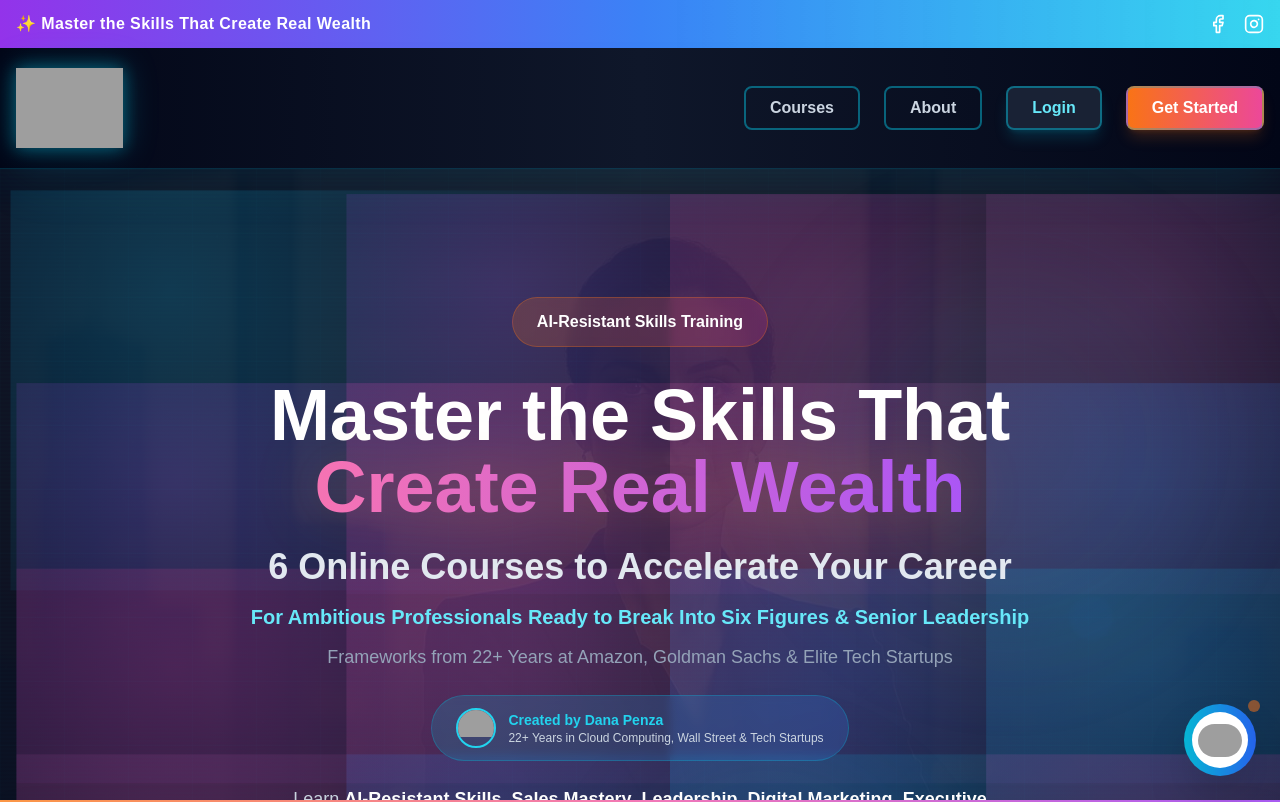
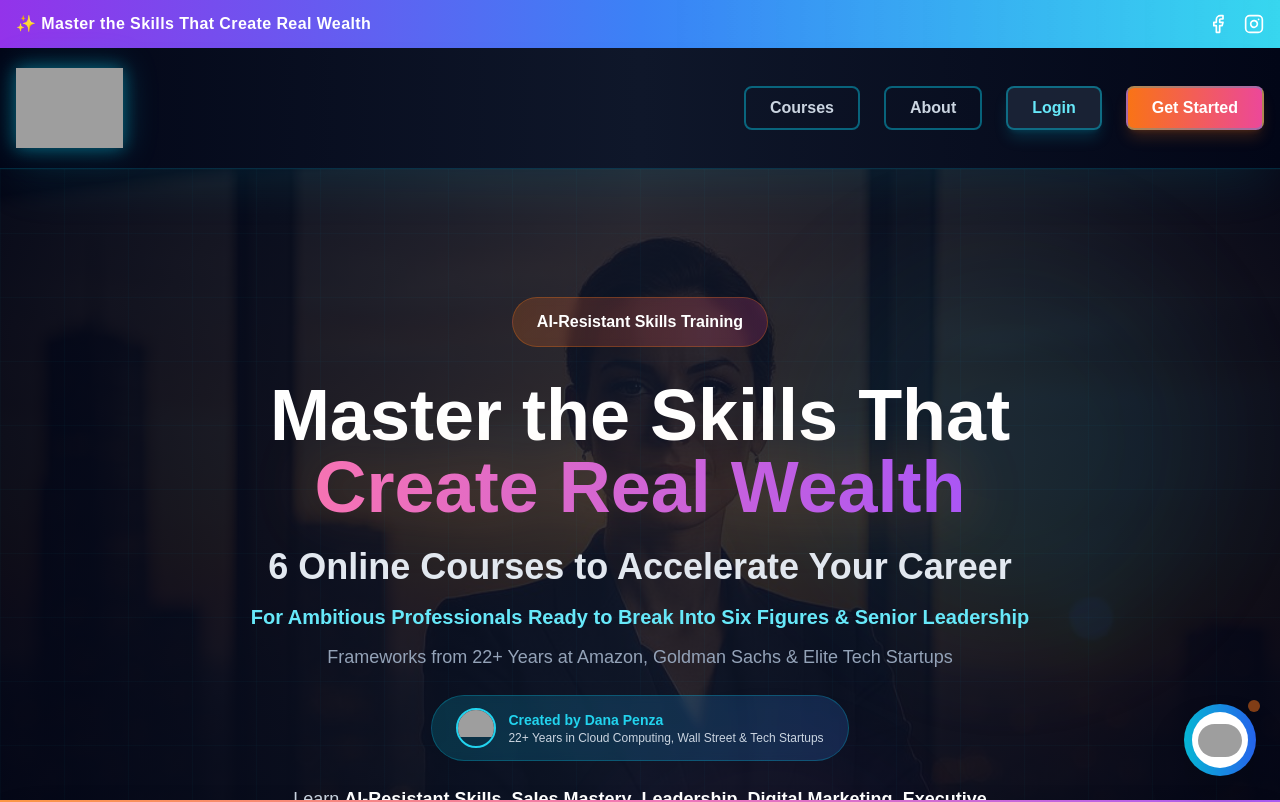
Before and after one commit to boxingthebest/million-dollar-blueprint-nextjs, a Next.js app: page / in a window 1280 px wide. Shown: the top 802 px of the page. Built offline with nearby package versions, Linux system fonts and the light colour scheme; grey boxes are pictures that could not be loaded.

Commit message:
Replace animated mesh with subtle gradient background - cleaner, more professional

```diff
--- a/app/courses/ai-resistant-skills/page.tsx
+++ b/app/courses/ai-resistant-skills/page.tsx
@@ -1,7 +1,6 @@
 "use client";
 import FuturisticBackground from "@/components/FuturisticBackground";
 import HeroSectionDivider from "@/components/HeroSectionDivider";
-import AnimatedMeshBackground from "@/components/AnimatedMeshBackground";
 import TiltCard from "@/components/TiltCard";
 import { motion } from "framer-motion";
 
@@ -233,8 +232,6 @@ export default function AIResistantSkillsPage() {
         <div className="absolute inset-0 bg-gradient-to-b from-slate-900 to-slate-950" />
         <div className="absolute inset-0 bg-[url('/course-ai-skills.jpg')] opacity-10 bg-cover bg-center" />
 
-        {/* Animated Mesh Background */}
-        <AnimatedMeshBackground variant="orange" />
 
         {/* Glowing Orbs */}
         <div className="absolute top-20 right-20 w-96 h-96 bg-orange-500/10 rounded-full blur-3xl animate-glow-pulse" />
--- a/app/courses/leadership/page.tsx
+++ b/app/courses/leadership/page.tsx
@@ -1,7 +1,6 @@
 /* eslint-disable react/no-unescaped-entities */
 "use client";
 import FuturisticBackground from "@/components/FuturisticBackground";
-import AnimatedMeshBackground from "@/components/AnimatedMeshBackground";
 import TiltCard from "@/components/TiltCard";
 import { motion } from "framer-motion";
 import HeroSectionDivider from "@/components/HeroSectionDivider";
--- a/app/courses/marketing/page.tsx
+++ b/app/courses/marketing/page.tsx
@@ -1,7 +1,6 @@
 /* eslint-disable react/no-unescaped-entities */
 "use client";
 import FuturisticBackground from "@/components/FuturisticBackground";
-import AnimatedMeshBackground from "@/components/AnimatedMeshBackground";
 import TiltCard from "@/components/TiltCard";
 import { motion } from "framer-motion";
 import HeroSectionDivider from "@/components/HeroSectionDivider";
--- a/app/courses/sales/page.tsx
+++ b/app/courses/sales/page.tsx
@@ -1,7 +1,6 @@
 /* eslint-disable react/no-unescaped-entities */
 "use client";
 
-import AnimatedMeshBackground from "@/components/AnimatedMeshBackground";
 import TiltCard from "@/components/TiltCard";
 import { motion } from "framer-motion";
 import { ArrowRight, Star, Check, ChevronDown, Brain, Target, Lightbulb, Heart, TrendingUp } from "lucide-react";
--- a/app/courses/wealth/page.tsx
+++ b/app/courses/wealth/page.tsx
@@ -1,7 +1,6 @@
 /* eslint-disable react/no-unescaped-entities */
 "use client";
 import FuturisticBackground from "@/components/FuturisticBackground";
-import AnimatedMeshBackground from "@/components/AnimatedMeshBackground";
 import TiltCard from "@/components/TiltCard";
 import { motion } from "framer-motion";
 import HeroSectionDivider from "@/components/HeroSectionDivider";
--- a/app/courses/wellness/page.tsx
+++ b/app/courses/wellness/page.tsx
@@ -1,7 +1,6 @@
 "use client";
 import FuturisticBackground from "@/components/FuturisticBackground";
 import HeroSectionDivider from "@/components/HeroSectionDivider";
-import AnimatedMeshBackground from "@/components/AnimatedMeshBackground";
 import TiltCard from "@/components/TiltCard";
 import { motion } from "framer-motion";
 
--- a/app/globals.css
+++ b/app/globals.css
@@ -57,7 +57,7 @@ body {
   transform: translateY(-4px);
 }
 
-/* Animated Gradient Mesh Background */
+/* Subtle Animated Gradient Background */
 @keyframes gradient-shift {
   0%, 100% {
     background-position: 0% 50%;
@@ -68,9 +68,9 @@ body {
 }
 
 .animated-gradient-bg {
-  background: linear-gradient(-45deg, #0f172a, #1e293b, #312e81, #0f172a);
-  background-size: 400% 400%;
-  animation: gradient-shift 15s ease infinite;
+  background: linear-gradient(-45deg, #0f172a, #1e1b4b, #1e293b, #0f172a);
+  background-size: 300% 300%;
+  animation: gradient-shift 20s ease-in-out infinite;
 }
 
 /* Floating Animation for Particles */
--- a/app/page.tsx
+++ b/app/page.tsx
@@ -10,7 +10,7 @@ import AnimatedCounter from "@/components/AnimatedCounter";
 import StickyCTABar from "@/components/StickyCTABar";
 import ValueProposition from "@/components/ValueProposition";
 import ApexChatbot from "@/components/ApexChatbot";
-import AnimatedMeshBackground from "@/components/AnimatedMeshBackground";
+
 import TiltCard from "@/components/TiltCard";
 import TrustBadgeCarousel from "@/components/TrustBadgeCarousel";
 import ScrollIndicator from "@/components/ScrollIndicator";
@@ -310,8 +310,7 @@ export default function Home() {
           {/* Futuristic Grid Overlay */}
           <div className="absolute inset-0 bg-[linear-gradient(rgba(6,182,212,0.03)_1px,transparent_1px),linear-gradient(90deg,rgba(6,182,212,0.03)_1px,transparent_1px)] bg-[size:64px_64px]" />
 
-          {/* Animated Mesh Background */}
-          <AnimatedMeshBackground variant="default" />
+
 
           {/* Glowing Orbs */}
           <div className="absolute top-20 right-20 w-96 h-96 bg-cyan-500/10 rounded-full blur-3xl animate-glow-pulse" />
```
